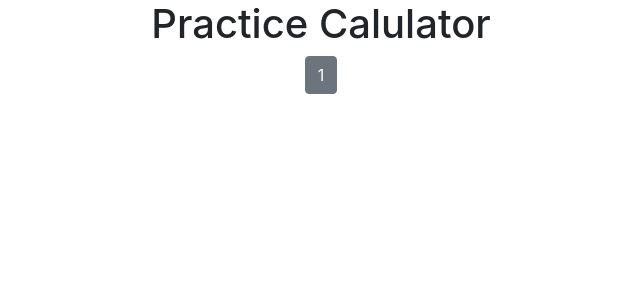
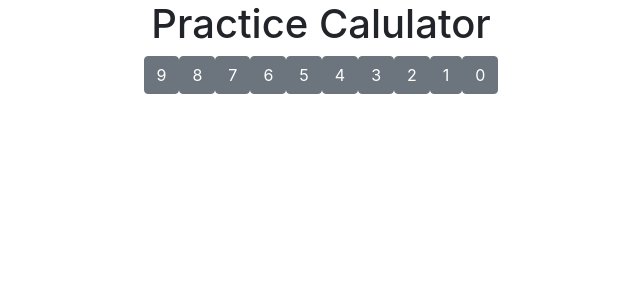
Before and after one commit to alycapps/typescriptCalculator, a React (Create React App) app: page / in a window 1280 px wide. Shown: the top 300 px of the page, without its empty margins (319-959 px from the left). Built offline with nearby package versions, Linux system fonts and the light colour scheme.

Commit message:
adding buttons to screen

```diff
--- a/src/App.tsx
+++ b/src/App.tsx
@@ -1,6 +1,9 @@
-import React from 'react';
+import React, { Component } from 'react';
 import './App.css';
 import NumberBtn from "./components/NumberBtn";
+import { thisExpression } from '@babel/types';
+// import { number } from 'prop-types';
+// import { render } from 'react-dom';
 
 
 export interface Props {
@@ -11,13 +14,23 @@ interface State {
     numbers: number[]
 }
 
-const App: React.FC = () => {
-  return (
-    <div className="App">
-      <h1>Practice Calulator</h1>
-      <NumberBtn number={1}/>
-    </div>
-  );
+class App extends Component<{}, State> {
+  state = {
+    numbers: [9, 8, 7, 6, 5, 4, 3, 2, 1, 0]
+    // number: 2
+  }
+
+  public render() {
+    return (
+      <div className="App">
+        <h1>Practice Calulator</h1>
+        {this.state.numbers.map(number => (
+          <NumberBtn number={number}/>
+        ))}
+      </div>
+    );
+  }
+
 }
 
 export default App;
```
